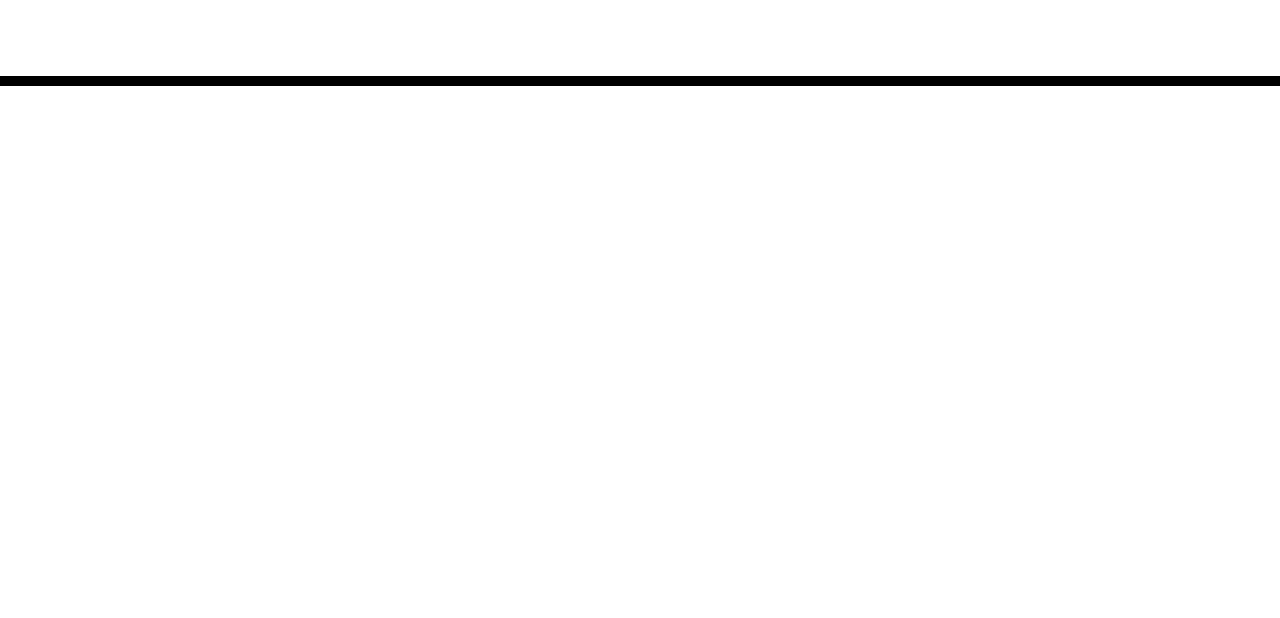
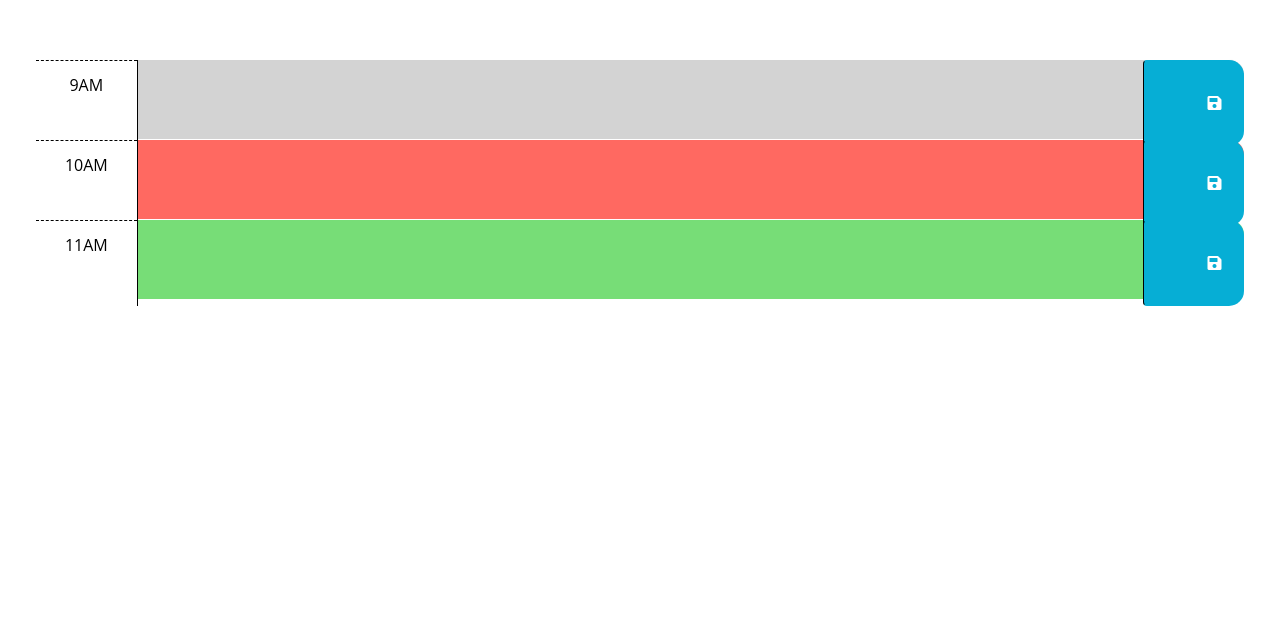
Before and after one commit to ovitale18/Calendar-Project, a plain HTML site: page 02-Challenge/Develop/index.html in a window 1280 px wide. Shown: the part 182-800 px from the top of the page. Drawn offline with nearby package versions, Linux system fonts and the light colour scheme.

Commit message:
updated starter code

```diff
--- a/02-Challenge/Develop/index.html
+++ b/02-Challenge/Develop/index.html
@@ -5,8 +5,10 @@
     <meta name="viewport" content="width=device-width, initial-scale=1.0" />
     <meta http-equiv="X-UA-Compatible" content="ie=edge" />
     <link
+      href="https://cdn.jsdelivr.net/npm/bootstrap@5.1.3/dist/css/bootstrap.min.css"
       rel="stylesheet"
-      href="https://stackpath.bootstrapcdn.com/bootstrap/4.3.1/css/bootstrap.min.css"
+      integrity="sha384-1BmE4kWBq78iYhFldvKuhfTAU6auU8tT94WrHftjDbrCEXSU1oBoqyl2QvZ6jIW3"
+      crossorigin="anonymous"
     />
     <link
       rel="stylesheet"
@@ -15,7 +17,7 @@
       crossorigin="anonymous"
     />
     <link
-      href="https://fonts.googleapis.com/css?family=Open+Sans&display=swap"
+      href="https://fonts.googleapis.com/css2?family=Fira+Sans:wght@400;700&display=swap"
       rel="stylesheet"
     />
     <link rel="stylesheet" href="style.css" />
@@ -23,16 +25,55 @@
   </head>
 
   <body>
-    <header class="jumbotron">
+    <header class="p-5 mb-4">
       <h1 class="display-3">Work Day Scheduler</h1>
       <p class="lead">A simple calendar app for scheduling your work day</p>
       <p id="currentDay" class="lead"></p>
     </header>
-    <div class="container">
-      <!-- Timeblocks go here -->
+    <div class="container-fluid px-5">
+      <!-- Use class for "past", "present", and "future" to apply styles to the
+        time-block divs accordingly. The javascript will need to do this by
+        adding/removing these classes on each div by comparing the hour in the
+        id to the current hour. The html provided below is meant to be an example
+        demonstrating how the css provided can be leveraged to create the
+        desired layout and colors. The html below should be removed or updated
+        in the finished product. Remember to delete this comment once the
+        code is implemented.
+        -->
+
+      <!-- Example of a past time block. The "past" class adds a gray background color. -->
+      <div id="hour-9" class="row time-block past">
+        <div class="col-2 col-md-1 hour text-center py-3">9AM</div>
+        <textarea class="col-8 col-md-10 description" rows="3"> </textarea>
+        <button class="btn saveBtn col-2 col-md-1" aria-label="save">
+          <i class="fas fa-save" aria-hidden="true"></i>
+        </button>
+      </div>
+
+      <!-- Example of a present time block. The "present" class adds a red background color. -->
+      <div id="hour-10" class="row time-block present">
+        <div class="col-2 col-md-1 hour text-center py-3">10AM</div>
+        <textarea class="col-8 col-md-10 description" rows="3"> </textarea>
+        <button class="btn saveBtn col-2 col-md-1" aria-label="save">
+          <i class="fas fa-save" aria-hidden="true"></i>
+        </button>
+      </div>
+
+      <!-- Example of a future time block. The "future" class adds a green background color. -->
+      <div id="hour-11" class="row time-block future">
+        <div class="col-2 col-md-1 hour text-center py-3">11AM</div>
+        <textarea class="col-8 col-md-10 description" rows="3"> </textarea>
+        <button class="btn saveBtn col-2 col-md-1" aria-label="save">
+          <i class="fas fa-save" aria-hidden="true"></i>
+        </button>
+      </div>
     </div>
 
     <script src="https://cdnjs.cloudflare.com/ajax/libs/jquery/3.2.1/jquery.min.js"></script>
-    <script src="https://cdnjs.cloudflare.com/ajax/libs/moment.js/2.24.0/moment.min.js"></script>
+    <script src="https://cdn.jsdelivr.net/npm/dayjs@1.11.3/dayjs.min.js"
+    integrity="sha256-iu/zLUB+QgISXBLCW/mcDi/rnf4m4uEDO0wauy76x7U="
+    crossorigin="anonymous"></script>
+
+    <script src="script.js"></script>
   </body>
 </html>
--- /dev/null
+++ b/02-Challenge/Develop/script.js
@@ -0,0 +1,23 @@
+// Wrap all code that interacts with the DOM in a call to jQuery to ensure that
+// the code isn't run until the browser has finished rendering all the elements
+// in the html.
+$(function () {
+    // TODO: Add a listener for click events on the save button. This code should
+    // use the id in the containing time-block as a key to save the user input in
+    // local storage. HINT: What does `this` reference in the click listener
+    // function? How can DOM traversal be used to get the "hour-x" id of the
+    // time-block containing the button that was clicked? How might the id be
+    // useful when saving the description in local storage?
+    //
+    // TODO: Add code to apply the past, present, or future class to each time
+    // block by comparing the id to the current hour. HINTS: How can the id
+    // attribute of each time-block be used to conditionally add or remove the
+    // past, present, and future classes? How can Day.js be used to get the
+    // current hour in 24-hour time?
+    //
+    // TODO: Add code to get any user input that was saved in localStorage and set
+    // the values of the corresponding textarea elements. HINT: How can the id
+    // attribute of each time-block be used to do this?
+    //
+    // TODO: Add code to display the current date in the header of the page.
+  });
```
Also changed, not shown: 02-Challenge/Assets/05-third-party-apis-homework-demo.gif (deleted), 1 other file.
